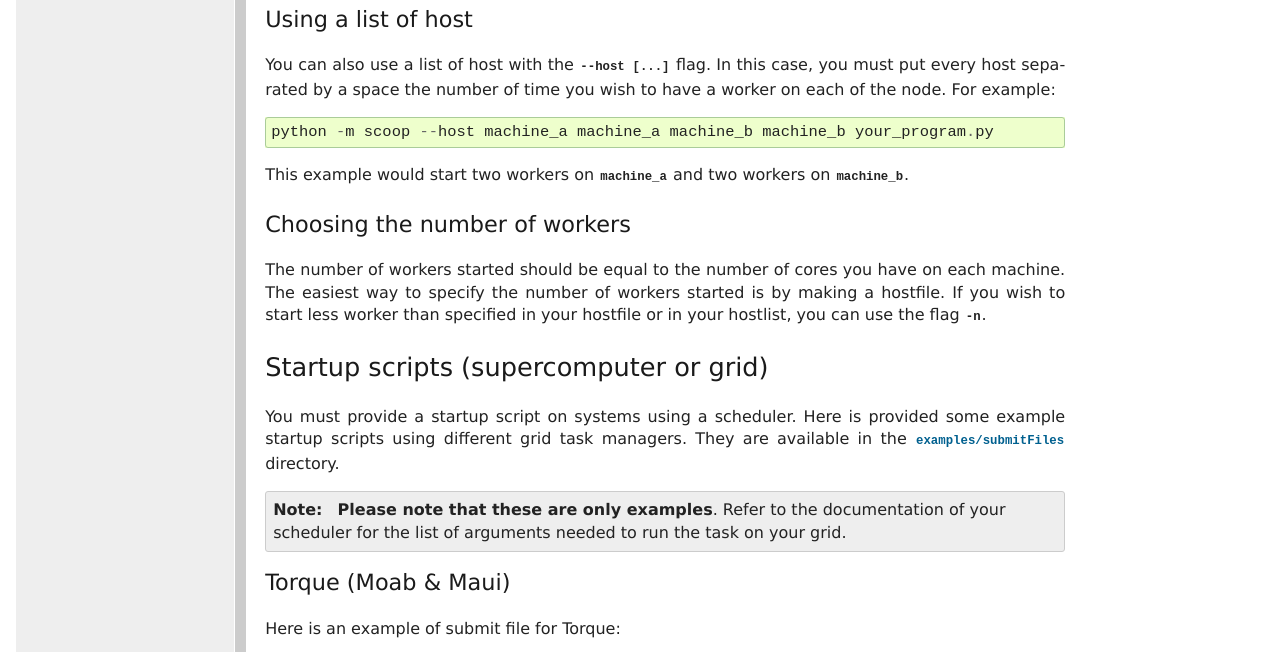
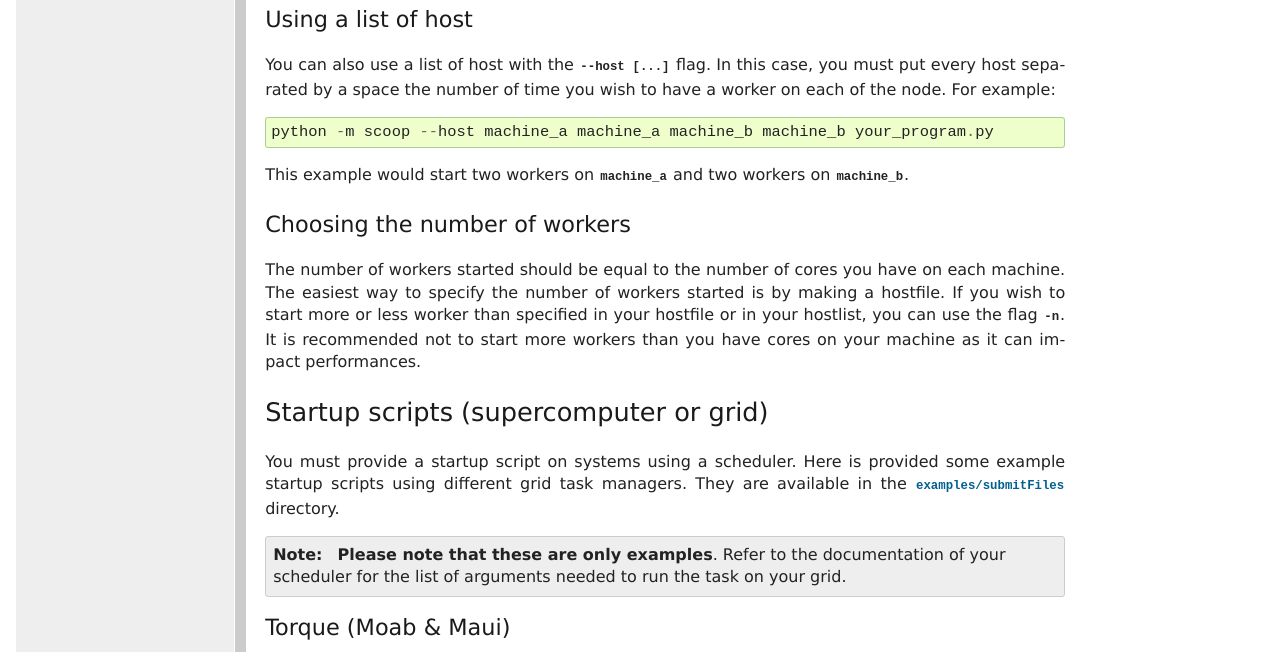
Before and after one commit to soravux/scoop, a Sphinx documentation site: the page built from doc/usage.rst, in a window 1280 px wide and 900 px high, scrolled down 5272 px, cut to the strip 0-652 px from the top of the window. Built offline with Sphinx 7.4.7, drawn with Linux system fonts in a browser that asks for light colours; formulas are drawn with MathJax 3.

Commit message:
Added details about the -n arguments

```diff
--- a/doc/usage.rst
+++ b/doc/usage.rst
@@ -299,8 +299,10 @@ Choosing the number of workers
 
 The number of workers started should be equal to the number of cores you have
 on each machine. The easiest way to specify the number of workers started is
-by making a hostfile. If you wish to start less worker than specified in your
+by making a hostfile. If you wish to start more or less worker than specified in your
 hostfile or in your hostlist, you can use the flag :option:`-n`.
+It is recommended not to start more workers than you have cores on your
+machine as it can impact performances.
 
 Startup scripts (supercomputer or grid)
 ---------------------------------------
```
